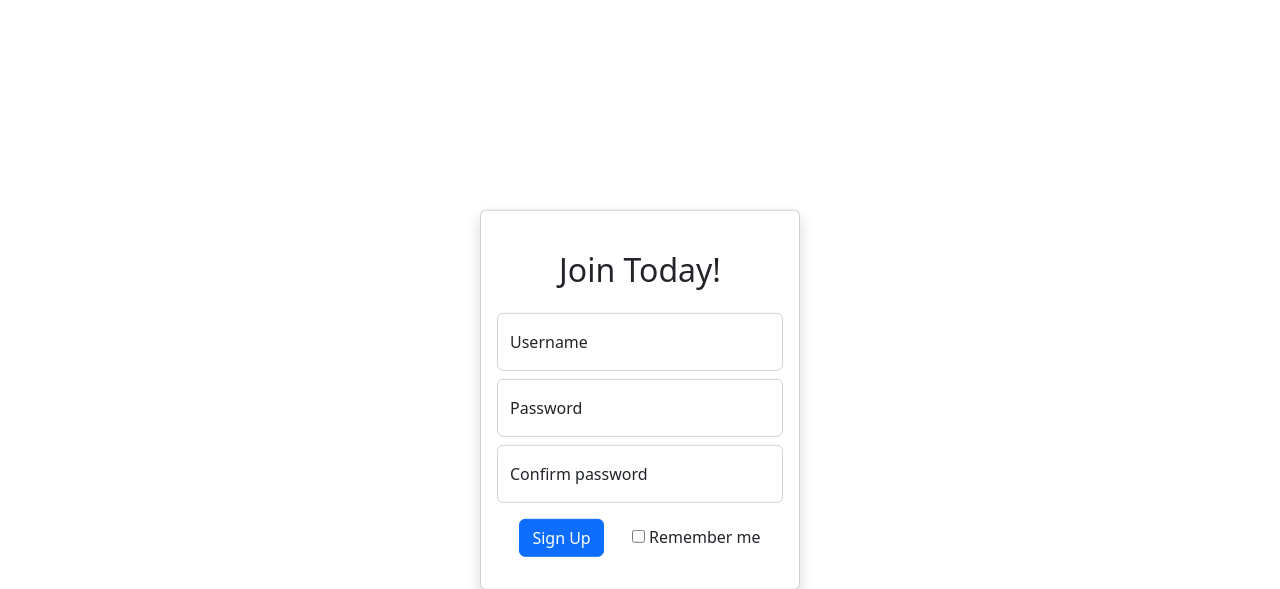
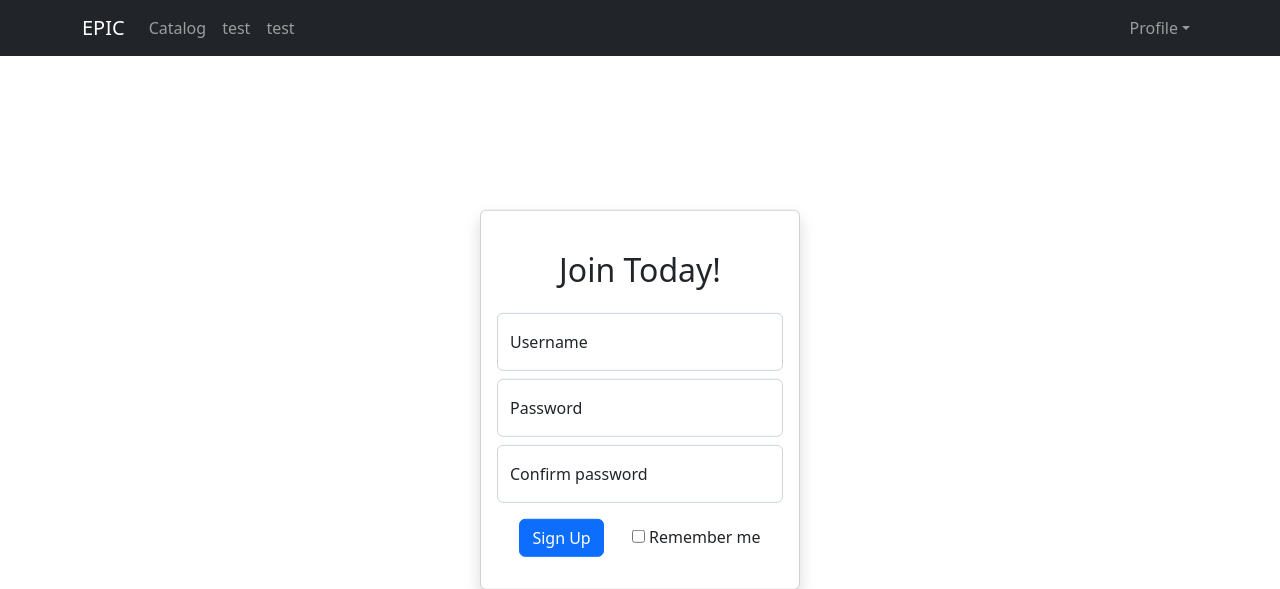
Before and after one commit to Bopster410/my_site_inf, a Flask app: page /reg in a window 1280 px wide. Shown: the top 589 px of the page. Run offline with Flask 2, Linux system fonts and the light colour scheme.

Commit message:
Basic navbar added to the main page

```diff
--- a/project/templates/template.html
+++ b/project/templates/template.html
@@ -1,16 +1,48 @@
 <!DOCTYPE html>
 <html lang="en">
+
 <head>
     <meta charset="UTF-8">
     <meta name="viewport" content="width=device-width, initial-scale=1.0">
     <title>Project</title>
-    <link href="https://cdn.jsdelivr.net/npm/bootstrap@5.2.3/dist/css/bootstrap.min.css" rel="stylesheet" integrity="sha384-rbsA2VBKQhggwzxH7pPCaAqO46MgnOM80zW1RWuH61DGLwZJEdK2Kadq2F9CUG65" crossorigin="anonymous">
+    <link href="https://cdn.jsdelivr.net/npm/bootstrap@5.2.3/dist/css/bootstrap.min.css" rel="stylesheet"
+        integrity="sha384-rbsA2VBKQhggwzxH7pPCaAqO46MgnOM80zW1RWuH61DGLwZJEdK2Kadq2F9CUG65" crossorigin="anonymous">
 </head>
+
 <body>
-    <script src="https://cdn.jsdelivr.net/npm/bootstrap@5.2.3/dist/js/bootstrap.bundle.min.js" integrity="sha384-kenU1KFdBIe4zVF0s0G1M5b4hcpxyD9F7jL+jjXkk+Q2h455rYXK/7HAuoJl+0I4" crossorigin="anonymous"></script>
+    <script src="https://cdn.jsdelivr.net/npm/bootstrap@5.2.3/dist/js/bootstrap.bundle.min.js"
+        integrity="sha384-kenU1KFdBIe4zVF0s0G1M5b4hcpxyD9F7jL+jjXkk+Q2h455rYXK/7HAuoJl+0I4"
+        crossorigin="anonymous"></script>
+
+    <nav class="navbar navbar-expand-sm navbar-dark bg-dark">
+        <div class="container-sm">
+            <a href="#" class="navbar-brand">EPIC</a>
+            <ul class="navbar-nav me-auto">
+                <li class="nav-item">
+                    <a href="#" class="nav-link" aria-current="page">Catalog</a>
+                </li>
+                <li class="nav-item">
+                    <a href="#" class="nav-link">test</a>
+                </li>
+                <li class="nav-item">
+                    <a href="#" class="nav-link">test</a>
+                </li>
+            </ul>
+            <div class="navbar-nav dropdown">
+                <a href="#" class="nav-link dropdown-toggle" role="button" data-bs-toggle="dropdown" aria-expanded="false">Profile</a>
+                <ul class="dropdown-menu">
+                    <li>
+                        <a href="#" class="dropdown-item">epic</a>
+                        <a href="#" class="dropdown-item">cccc</a>
+                    </li>
+                </ul>
+            </div>
+        </div>
+    </nav>
 
     {% block body %}
-        <h1 class="position-absolute top-50 start-50 translate-middle">Hello!!!</h1>
+    <h1 class="position-absolute top-50 start-50 translate-middle">Hello!!!</h1>
     {% endblock %}
 </body>
+
 </html>
```
Also changed, not shown: project/templates/main_page.html (added, +8 -0 lines).
